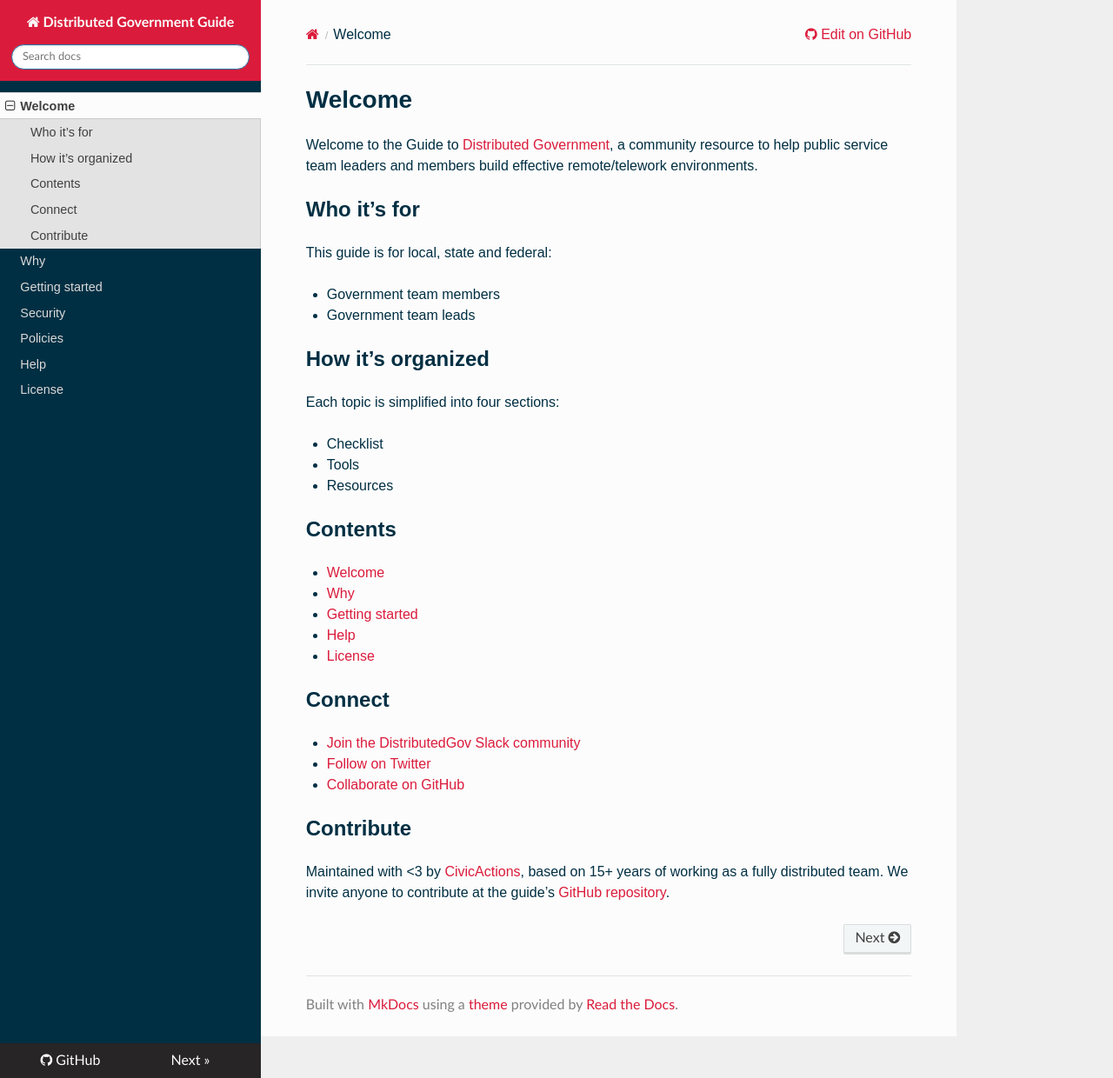
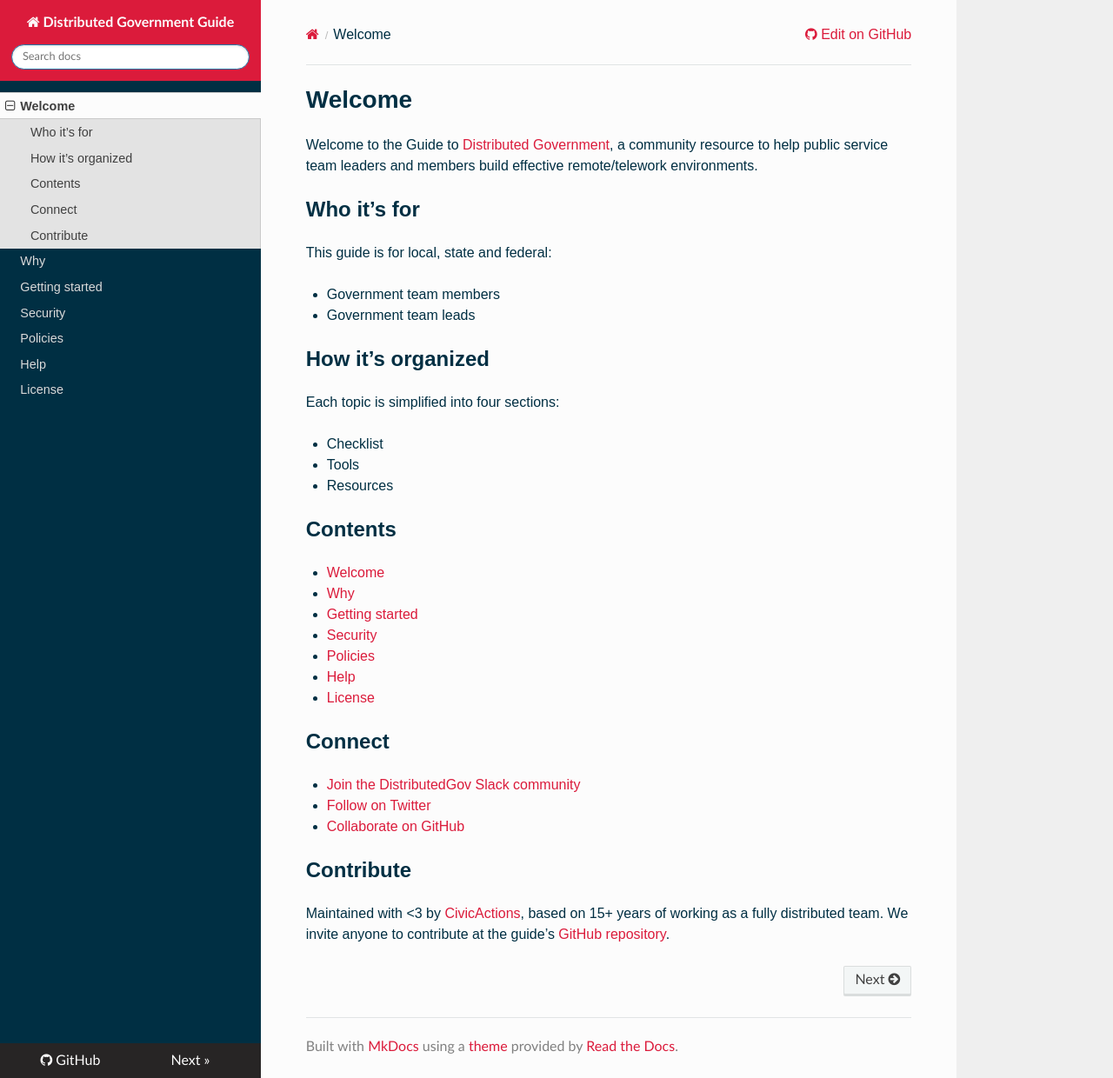
Before and after one commit to distributedgov/guide, an MkDocs documentation site: the page built from docs/README.md, in a window 1280 px wide and 1240 px high. Shown: the whole window at 87% size. Built offline with MkDocs 1.6.1, drawn with Linux system fonts in a browser that asks for light colours; nearby versions of some CDN libraries; old or Windows-style settings are respelled for this version of MkDocs.

Commit message:
Update README.md

```diff
--- a/docs/README.md
+++ b/docs/README.md
@@ -22,6 +22,8 @@ Each topic is simplified into four sections:
 * [Welcome](README.md)
 * [Why](why.md)
 * [Getting started](getting-started.md)
+* [Security](security.md)
+* [Policies](policies.md)
 * [Help](help.md)
 * [License](license-info.md)
 
```
